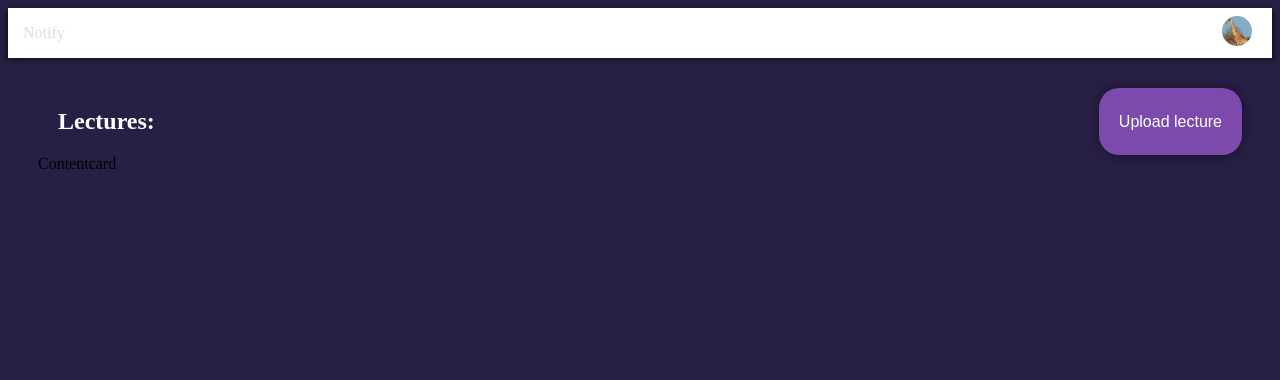
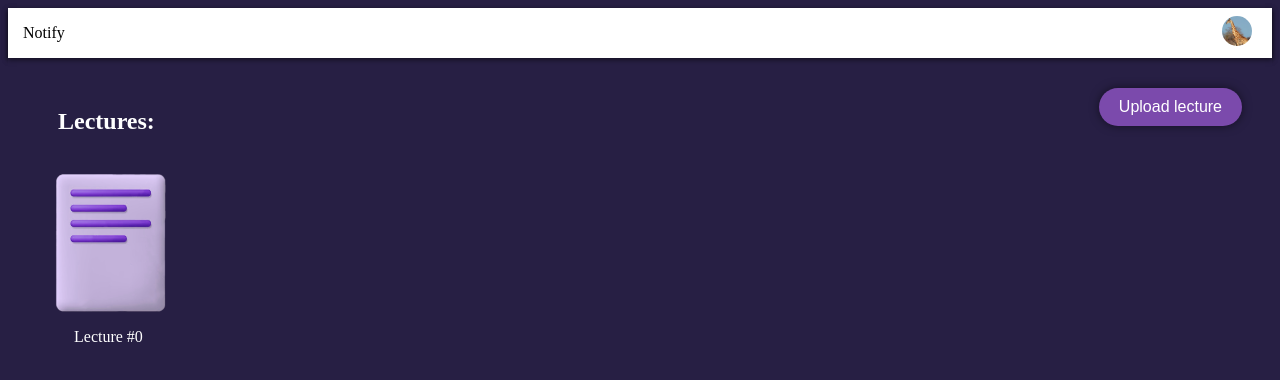
Before and after one commit to n-destin/Notify, a React (Vite) app: page / in a window 1280 px wide. Shown: the top 380 px of the page. Built offline with nearby package versions, Linux system fonts and the light colour scheme; some icons are missing.

Commit message:
Added more to "home page" including adding photo and caption

```diff
--- a/src/components/content_card/content_card.jsx
+++ b/src/components/content_card/content_card.jsx
@@ -1,10 +1,21 @@
+/* eslint-disable react/jsx-indent */
+/* eslint-disable indent */
 import './content_card.scss';
 import React from 'react';
 
 function Contentcard() {
-    return (
-        <div>Contentcard</div>
-    );
+  return (
+    <div className="contentcard">
+      <div className="image-container">
+        <img src="src/assets/3d-icon-file-page-document-with-magnifying-search-information-data-analysis_22052-4082 1.png" alt="" />
+      </div>
+      <div className="caption">
+        <span>
+          Lecture #0
+        </span>
+      </div>
+    </div>
+  );
 }
 
 export default Contentcard;
--- a/src/components/content_card/content_card.scss
+++ b/src/components/content_card/content_card.scss
@@ -0,0 +1,33 @@
+//help from gpt
+
+
+.contentcard {
+    display: flex;
+    flex-direction: column;
+    // align-items: center;
+    margin: 10px;
+  }
+
+  .image-container {
+    display: flex;
+    // align-items: center;
+  }
+
+  img {
+    max-width: 100%;
+  }
+
+  .caption {
+    margin-top: 10px;
+    margin-left: 26px;
+    text-align: center;
+    width: 100%;
+    display: flex;
+    justify-content: center;
+    color: white;
+  }
+
+  .caption span {
+    text-align: left;
+    width: 100%;
+  }
--- a/src/components/display_box/display_box.jsx
+++ b/src/components/display_box/display_box.jsx
@@ -1,18 +1,34 @@
-/* eslint-disable max-len */
+/* eslint-disable react/jsx-indent */
+/* eslint-disable indent */
 import './display_box.scss';
-import React from 'react';
+import React, { useRef } from 'react';
 import Contentcard from '../content_card/content_card';
 
 function Displaybox() {
+  const fileInputRef = useRef(null);
+
+  const handleFileInputChange = (event) => {
+    const file = event.target.files[0];
+    console.log('Selected file:', file);
+    // You can perform further processing on the selected file here
+  };
+
+  const handleButtonClick = () => {
+    fileInputRef.current.click();
+  };
+
   return (
     <div className="displaybox">
       <div className="notcontentcards">
         <span>
           Lectures:
         </span>
-                <button type="button">
+        <label htmlFor="lecture-upload" className="button-group">
+          <button type="button" onClick={handleButtonClick}>
             Upload lecture
           </button>
+          <input type="file" id="lecture-upload" style={{ display: 'none' }} onChange={handleFileInputChange} ref={fileInputRef} />
+        </label>
       </div>
       <div className="lectures">
         <Contentcard />
--- a/src/components/navbar/navbar.scss
+++ b/src/components/navbar/navbar.scss
@@ -17,7 +17,7 @@
         display: flex;
         align-items: center;
         gap: 30px;
-        color: gainsboro;
+        color: black;
         padding: 15px;
 
 
@@ -29,9 +29,7 @@
         align-items: center;
         gap: 30px;
 
-        button {
 
-        }
         .profile {
             img {
                 width: 30px;
```
Also changed, not shown: src/assets/3d-icon-file-page-document-with-magnifying-search-information-data-analysis_22052-4082 1.png (added). Lines whose indentation alone changed are shown as unchanged.
